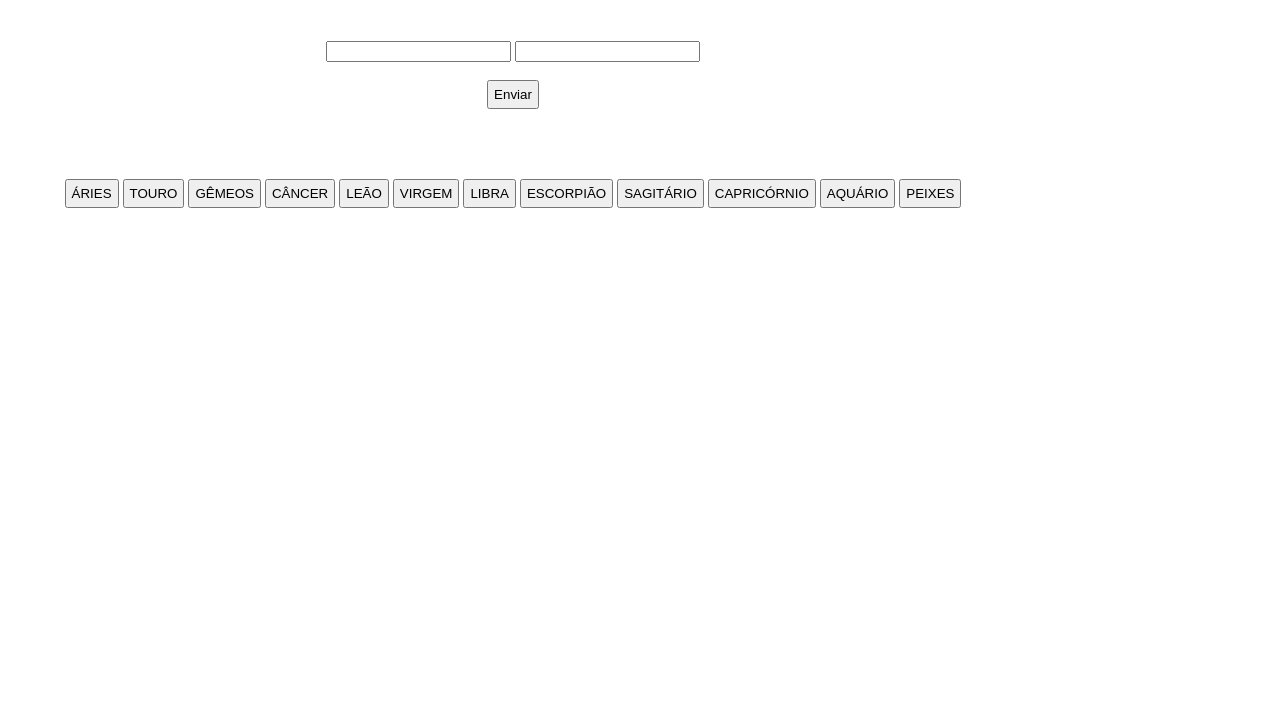
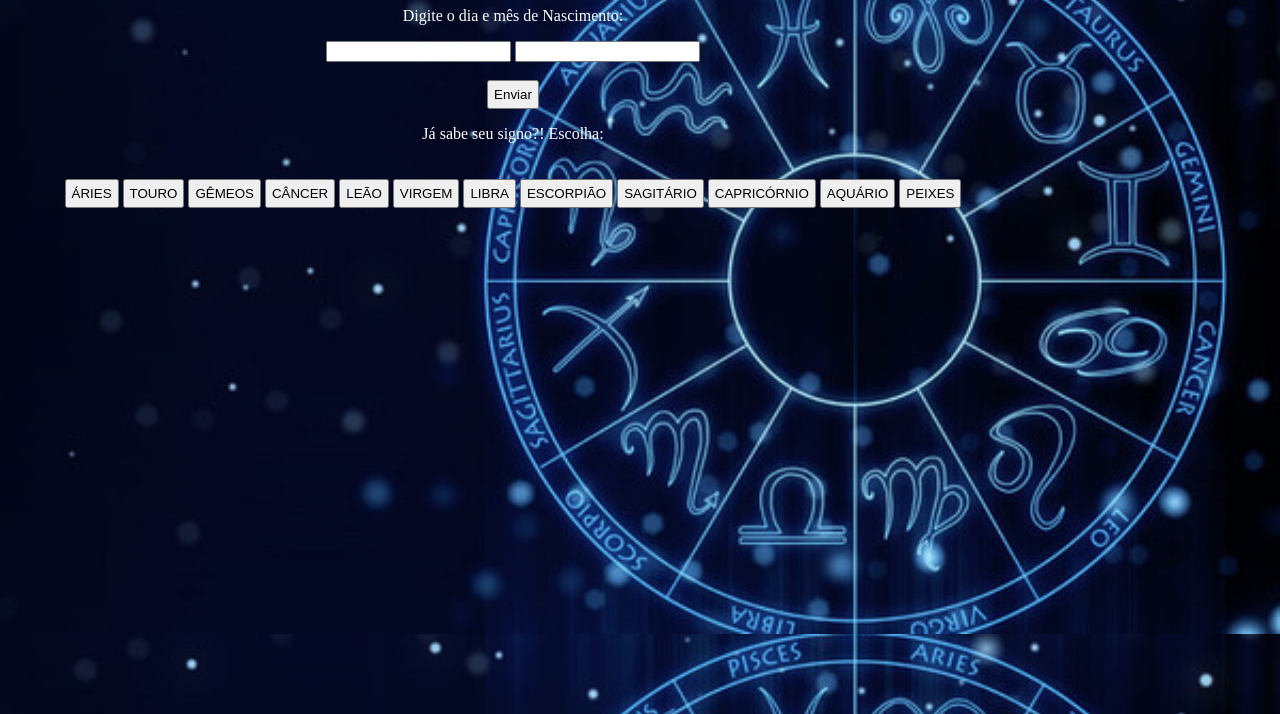
Before and after one commit to JvVinicius/faculdade, a plain HTML site: page index.html in a window 1280 px wide. Shown: the part 86-800 px from the top of the page. Drawn offline with Linux system fonts and the light colour scheme; the site is published under a folder, as on GitHub Pages, so addresses that start at the root find nothing.

Commit message:
consertando style

```diff
--- a/style.css
+++ b/style.css
@@ -2,7 +2,7 @@
 
 
 body {
-    background-image: url("/1280x720.jpg");
+    background-image: url("1280x720.jpg");
 }
 main {
     width: 1000px;
```
